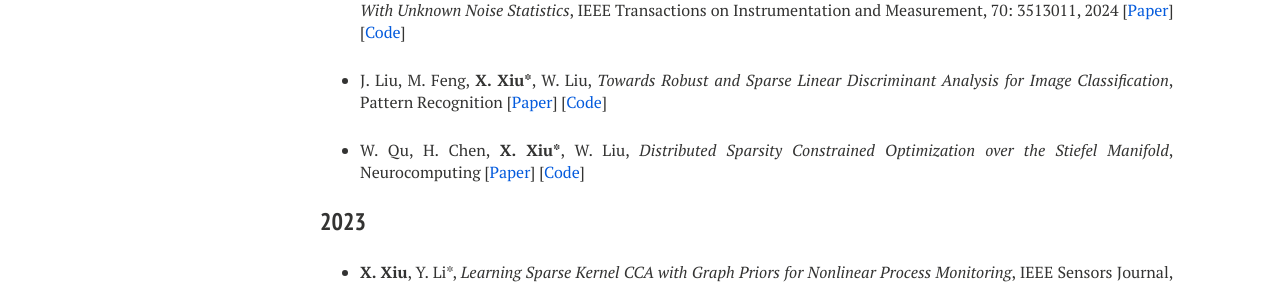
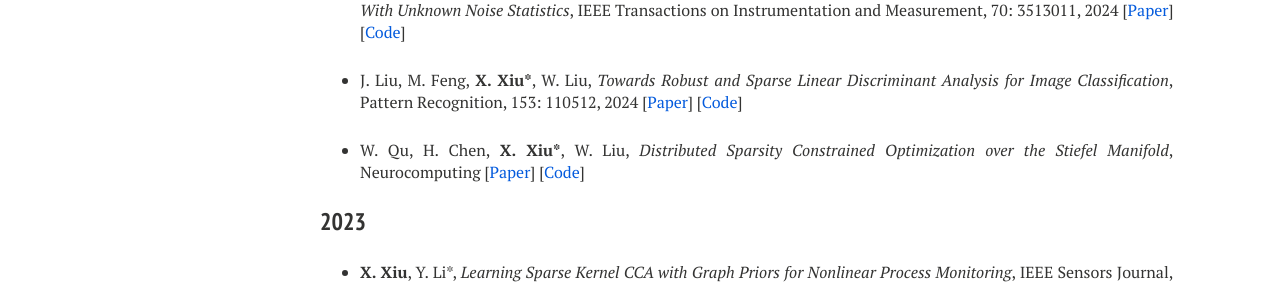
Before and after one commit to xianchaoxiu/xianchaoxiu.github.io, a Jekyll site: the page built from publications/index.md, in a window 1280 px wide. Shown: the part 367-653 px from the top of the page. Built offline with Jekyll 4.4.1, drawn with Linux system fonts in a browser that asks for light colours; nearby versions of some CDN libraries.

Commit message:
Update index.md

```diff
--- a/publications/index.md
+++ b/publications/index.md
@@ -20,7 +20,7 @@ share: false
 
 * <b>X. Xiu</b>, Y. Zhang, Y. Guo, X. Liu, Y. Yang*, <i>A New End-to-End Monitoring Framework for Nonlinear Dynamic Processes With Unknown Noise Statistics</i>, IEEE Transactions on Instrumentation and Measurement, 70: 3513011, 2024 [<a href="https://ieeexplore.ieee.org/abstract/document/10464356" class="textlink" target="_blank">Paper</a>] [<a href="https://github.com/xianchaoxiu/DRNN" class="textlink" target="_blank">Code</a>]
 
-* J. Liu, M. Feng, <b>X. Xiu*</b>, W. Liu, <i>Towards Robust and Sparse Linear Discriminant Analysis for Image Classification</i>, Pattern Recognition [<a href="https://www.sciencedirect.com/science/article/abs/pii/S0031320324002632" class="textlink" target="_blank">Paper</a>] [<a href="https://github.com/EMXlight/RSLDAplus" class="textlink" target="_blank">Code</a>]
+* J. Liu, M. Feng, <b>X. Xiu*</b>, W. Liu, <i>Towards Robust and Sparse Linear Discriminant Analysis for Image Classification</i>, Pattern Recognition, 153: 110512, 2024 [<a href="https://www.sciencedirect.com/science/article/abs/pii/S0031320324002632" class="textlink" target="_blank">Paper</a>] [<a href="https://github.com/EMXlight/RSLDAplus" class="textlink" target="_blank">Code</a>]
 
 * W. Qu, H. Chen, <b>X. Xiu*</b>, W. Liu, <i>Distributed Sparsity Constrained Optimization over the Stiefel Manifold</i>, Neurocomputing [<a href="https://www.sciencedirect.com/science/article/abs/pii/S0925231224010385" class="textlink" target="_blank">Paper</a>] [<a href="https://github.com/wtqu/DREAM" class="textlink" target="_blank">Code</a>]
 
```
